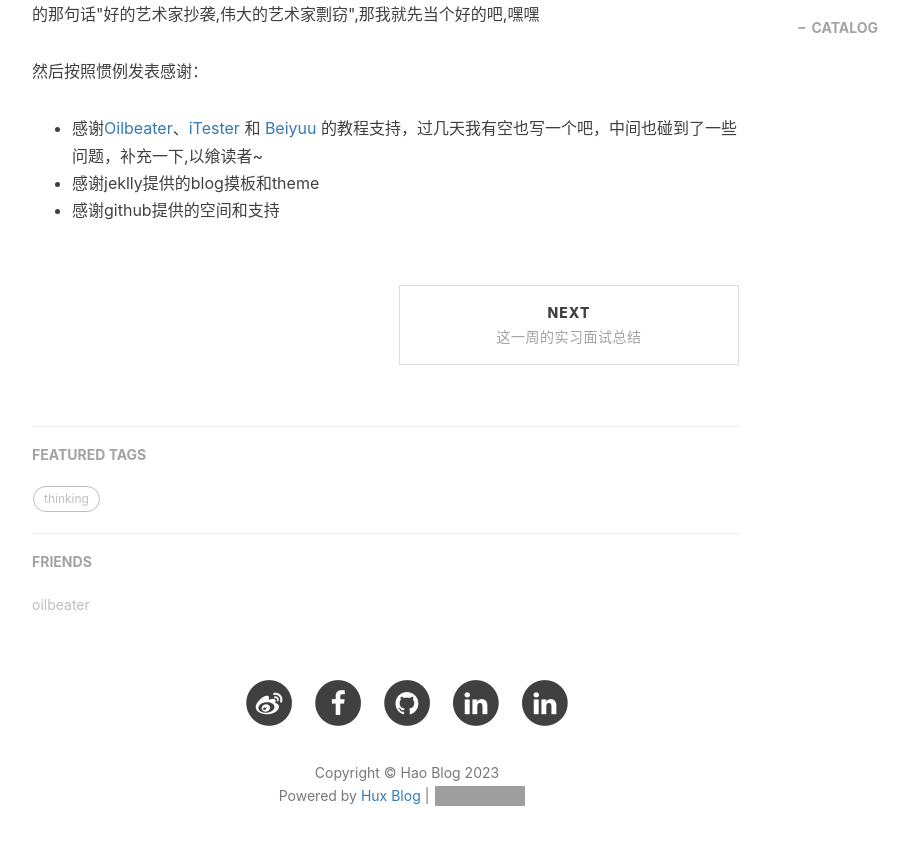
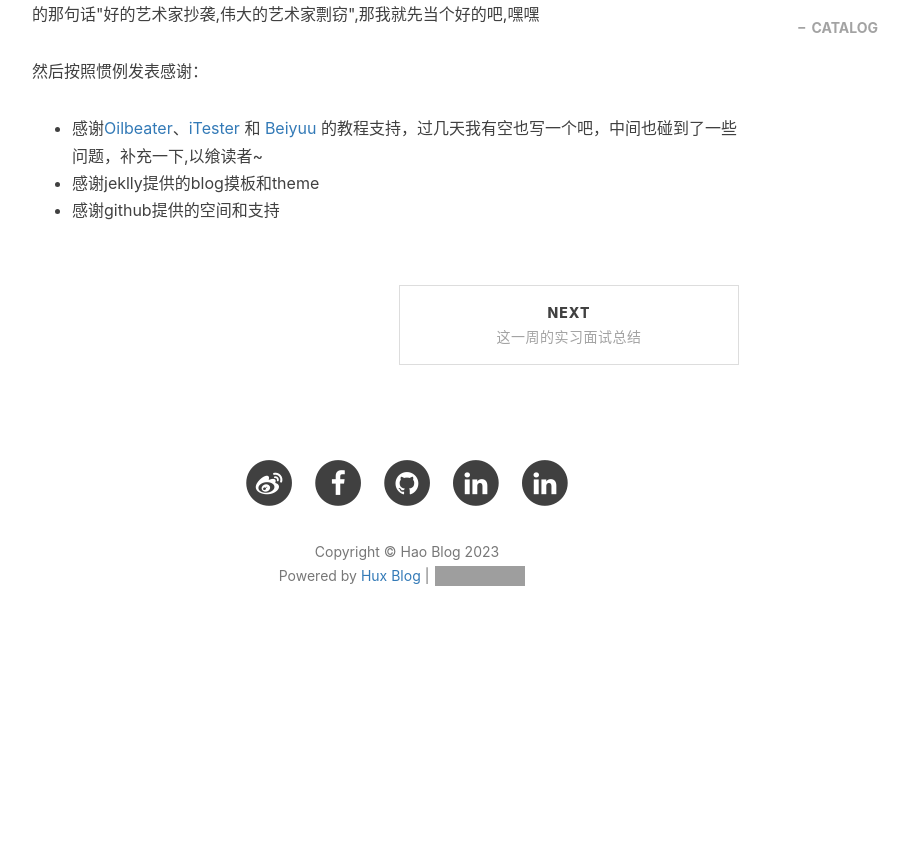
Before and after one commit to fanghao1024/fanghao1024.github.io, a Jekyll site: the page built from _posts/2013-01-24-the-reason-to-blog.md, in a window 1280 px wide and 900 px high, scrolled down 1287 px. Shown: the top 845 px of the window, without its empty margins (233-1142 px from the left). Built offline with Jekyll 4.4.1, drawn with Linux system fonts in a browser that asks for light colours; nearby versions of some CDN libraries; comment, search, counter and statistics services are not loaded; after the commit the page ends 1967 px from its top, so only the background shows below that; grey boxes are pictures that could not be loaded.

Commit message:
Update post.html

```diff
--- a/_layouts/post.html
+++ b/_layouts/post.html
@@ -87,10 +87,10 @@ layout: default
                 sidebar-container">
 
                 <!-- Featured Tags -->
-                {% include featured-tags.html bottom=true %}
+               <!-- {% include featured-tags.html bottom=true %} -->
 
                 <!-- Friends Blog -->
-                {% include friends.html %}
+                <!--{% include friends.html %} -->
             </div>
         </div>
     </div>
```
